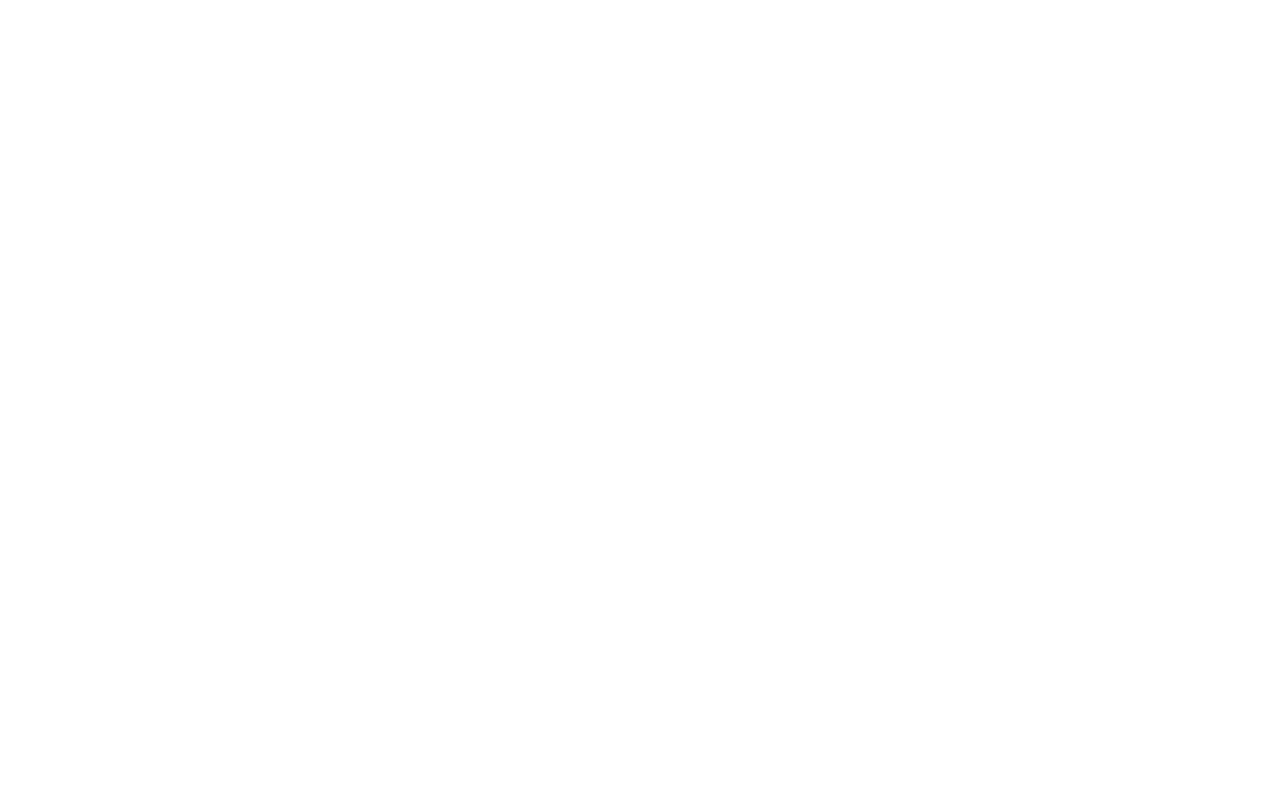
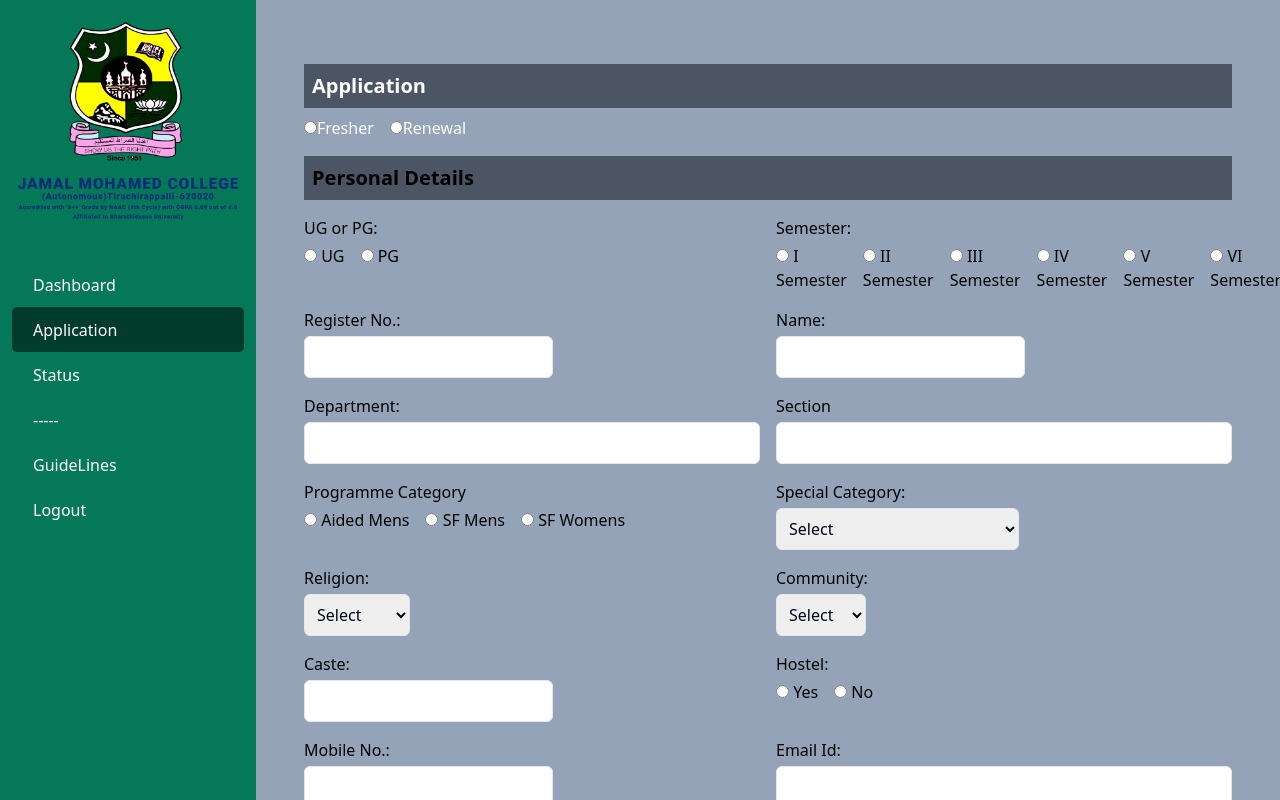
Before and after one commit to JoshwaThomas/sclr_client, a React (Create React App) app: page /student/application/fresh in a window 1280 px wide. Before the commit this address had no page. Built offline with nearby package versions, Linux system fonts and the light colour scheme.

Commit message:
joshwa fresh,renewal,layout both

```diff
--- a/src/App.js
+++ b/src/App.js
@@ -24,8 +24,8 @@ function App() {
         <Route path="/" element={<First />} />
           <Route path='student' element={<Layout />} >
             <Route path='dashboard' element={<Dashboard />} />
-            <Route path="/student/application" element={<Fresh />} />
-            <Route path="/student/renewal" element={<Renewal />} />
+            <Route path="/student/application/fresh" element={<Fresh />} />
+            <Route path="/student/application/renewal" element={<Renewal />} />
             <Route path="/student/guidelines" element={<Guide />} />
             <Route path='/student/status' element={<Status />}/>
           </Route>
--- a/src/components/shared/Layout.js
+++ b/src/components/shared/Layout.js
@@ -1,7 +1,7 @@
 import React from 'react';
 import { NavLink, Outlet } from 'react-router-dom';
-
-
+import Jmclogo from '../../assets/jmclogo.png';
+import Jmc from '../../assets/jmc_logo.png';
 
 function StudentLayout() {
   let menus = [
@@ -11,7 +11,7 @@ function StudentLayout() {
    },
     { icon: 'add-circle',
     name: 'Application',
-    path: '/student/application'
+    path: '/student/application/fresh'
    },
     { icon: 'people',
     name: 'Status',
@@ -34,7 +34,11 @@ function StudentLayout() {
 
   return (
     <div className="flex flex-row bg-slate-400 h-screen w-screen ">
-      <div className="bg-emerald-700 w-60 p-3 flex flex-col text-black">
+      <div className="bg-emerald-700 w-64 p-3 flex flex-col text-black">
+        <div className=' flex flex-col mb-10 place-items-center'>
+        <img src={Jmclogo} alt="" className=" w-36 h-40  " />
+        <img src={Jmc} alt="" className=" w-60 " />
+        </div>
         {menus.map((item, index) => (
           <NavLink
             key={index}
--- a/src/components/shared/adminLay.js
+++ b/src/components/shared/adminLay.js
@@ -1,6 +1,7 @@
 import React from 'react';
 import { NavLink, Outlet } from 'react-router-dom';
-
+import Jmclogo from '../../assets/jmclogo.png';
+import Jmc from '../../assets/jmc_logo.png';
 
 
 function StudentLayout() {
@@ -41,7 +42,11 @@ function StudentLayout() {
 
   return (
     <div className="flex flex-row bg-slate-500 h-screen w-screen ">
-      <div className="bg-yellow-300 w-60 p-3 flex flex-col text-black">
+      <div className="bg-emerald-700 w-64 p-3 flex flex-col text-black">
+        <div className=' flex flex-col mb-10 place-items-center'>
+        <img src={Jmclogo} alt="" className=" w-36 h-40  " />
+        <img src={Jmc} alt="" className=" w-60 " />
+        </div>
         {menus.map((item, index) => (
           <NavLink
             key={index}
--- a/src/components/students/Freshform.js
+++ b/src/components/students/Freshform.js
@@ -16,6 +16,8 @@ const ScholarshipForm = () => {
     procategory: '',
     caste: '',
     address: '',
+    state: '',
+    district: '',
     specialCategory: '',
     community: '',
     hostel: '',
@@ -114,7 +116,7 @@ const ScholarshipForm = () => {
                     value="renewal"
                     checked={personalDetails.fresherOrRenewal === 'renewal'}
                     onChange={handleChangePersonal}
-                    onClick={() => navigate('/student/renewal')}
+                    onClick={() => navigate('/student/application/renewal')}
                     required
                   />
                   <label htmlFor="Renewal">Renewal</label>
@@ -326,6 +328,7 @@ const ScholarshipForm = () => {
                 required
               >
                 <option value="">Select</option>
+                <option value="none">None</option>
                 <option value="muaddin">Mu-addin</option>
                 <option value="hazrath">Hazrath</option>
                 <option value="fatherMotherSeparated">Father & Mother Separated</option>
@@ -495,10 +498,10 @@ const ScholarshipForm = () => {
                 required
               />
               <select
-                name="State"
-                value={personalDetails.specialCategory}
+                name="state"
+                value={personalDetails.state}
                 onChange={handleChangePersonal}
-                className="w-50px p-2 border rounded-md text-slate-950 mt-5"
+                className="w-70px p-2 border rounded-md text-slate-950 ml-3 mt-4"
                 required
               >
                 <option value="">Select State</option>
@@ -538,6 +541,7 @@ const ScholarshipForm = () => {
                 <option value="Ladakh">Ladakh</option>
                 <option value="Lakshadweep">Lakshadweep</option>
                 <option value="Puducherry">Puducherry</option>
+                <option value="Other">Other</option>
               </select>
               <select
                 name="district"
--- a/src/components/students/Renewalform.js
+++ b/src/components/students/Renewalform.js
@@ -12,9 +12,12 @@ const ScholarshipForm = () => {
     registerNo: '',
     dept: '',
     section: '',
-    gender: '',
+    religion: '',
+    procategory: '',
+    caste: '',
     address: '',
     specialCategory: '',
+    community: '',
     hostel: '',
     mobileNo: '',
     emailId: '',
@@ -99,7 +102,7 @@ const ScholarshipForm = () => {
                     value="fresher"
 
                     onChange={handleChangePersonal}
-                    onClick={() => navigate('/student/application')}
+                    onClick={() => navigate('/student/application/fresh')}
                     required
                   />
                   <label htmlFor="Fresher">Fresher</label>
@@ -286,43 +289,43 @@ const ScholarshipForm = () => {
             </div>
 
             <div>
-              <label className="block mb-1">Gender:</label>
+              <label className="block mb-1">Programme Category</label>
               <div className="space-x-4 inline-flex">
                 <div>
                   <input
                     type="radio"
-                    id="male"
-                    name="gender"
-                    value="Male"
-                    checked={personalDetails.gender === 'Male'}
+                    id="aided"
+                    name="procategory"
+                    value="Aided Mens"
+                    checked={personalDetails.procategory === 'Aided Mens'}
                     onChange={handleChangePersonal}
                     required
                   />
-                  <label htmlFor="male"> Male</label>
+                  <label> Aided Mens</label>
                 </div>
                 <div>
                   <input
                     type="radio"
-                    id="female"
-                    name="gender"
-                    value="Female"
-                    checked={personalDetails.gender === 'Female'}
+                    id="sfmens"
+                    name="procategory"
+                    value="SF Mens"
+                    checked={personalDetails.procategory === 'SF Mens'}
                     onChange={handleChangePersonal}
                     required
                   />
-                  <label htmlFor="female"> Female</label>
+                  <label > SF Mens</label>
                 </div>
                 <div>
                   <input
                     type="radio"
-                    id="other"
-                    name="gender"
-                    value="Other"
-                    checked={personalDetails.gender === 'Other'}
+                    id="sfwomens"
+                    name="procategory"
+                    value="SF Womens"
+                    checked={personalDetails.procategory === 'SF Womens'}
                     onChange={handleChangePersonal}
                     required
                   />
-                  <label htmlFor="other"> Other</label>
+                  <label htmlFor="SF Womens"> SF Womens </label>
                 </div>
               </div>
             </div>
@@ -336,11 +339,55 @@ const ScholarshipForm = () => {
                 required
               >
                 <option value="">Select</option>
+                <option value="none">None</option>
                 <option value="muaddin">Mu-addin</option>
                 <option value="hazrath">Hazrath</option>
                 <option value="fatherMotherSeparated">Father & Mother Separated</option>
                 <option value="fatherExpired">Father Expired</option>
               </select>
+            </div>
+            <div>
+              <label className="block mb-1">Religion:</label>
+              <select
+                name="religion"
+                value={personalDetails.religion}
+                onChange={handleChangePersonal}
+                className="w-70px p-2 border rounded-md text-slate-950"
+                required
+              >
+                <option value="">Select</option>
+                <option value="Muslim">Muslim</option>
+                <option value="Hindu">Hindu</option>
+                <option value="Christian">Christian</option>
+                <option value="Others">Others</option>
+              </select>
+            </div>
+            <div>
+              <label className="block mb-1">Community:</label>
+              <select
+                name="community"
+                value={personalDetails.community}
+                onChange={handleChangePersonal}
+                className="w-70px p-2 border rounded-md text-slate-950"
+                required
+              >
+                <option value="">Select</option>
+                <option value="MBC">MBC</option>
+                <option value="BC">BC</option>
+                <option value="SC/ST">SC / ST</option>
+                <option value="Others">Others</option>
+              </select>
+            </div>
+            <div>
+              <label className="block mb-1">Caste:</label>
+              <input
+                type="text"
+                name="caste"
+                value={personalDetails.caste}
+                onChange={handleChangePersonal}
+                className="w-70px p-2 border rounded-md text-slate-950"
+                required
+              />
             </div>
             <div>
               <label className="block mb-1">Hostel:</label>
@@ -462,10 +509,10 @@ const ScholarshipForm = () => {
                 required
               />
               <select
-                name="State"
-                value={personalDetails.specialCategory}
+                name="state"
+                value={personalDetails.state}
                 onChange={handleChangePersonal}
-                className="w-50px p-2 border rounded-md text-slate-950 mt-5"
+                className="w-70px p-2 border rounded-md text-slate-950 ml-3 mt-4"
                 required
               >
                 <option value="">Select State</option>
@@ -505,6 +552,7 @@ const ScholarshipForm = () => {
                 <option value="Ladakh">Ladakh</option>
                 <option value="Lakshadweep">Lakshadweep</option>
                 <option value="Puducherry">Puducherry</option>
+                <option value="Other">Other</option>
               </select>
               <select
                 name="district"
```
Also changed, not shown: src/assets/jmc_logo.png (added).
